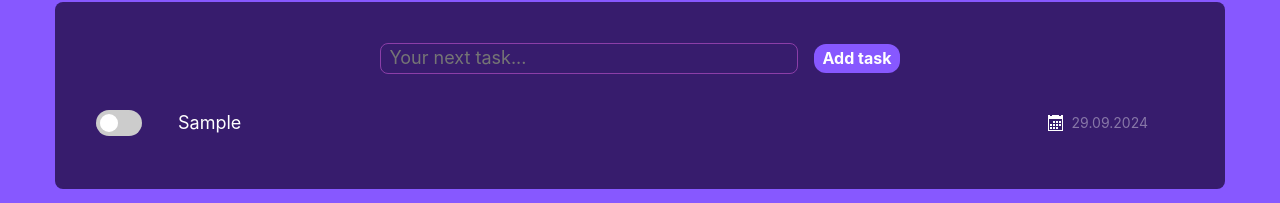
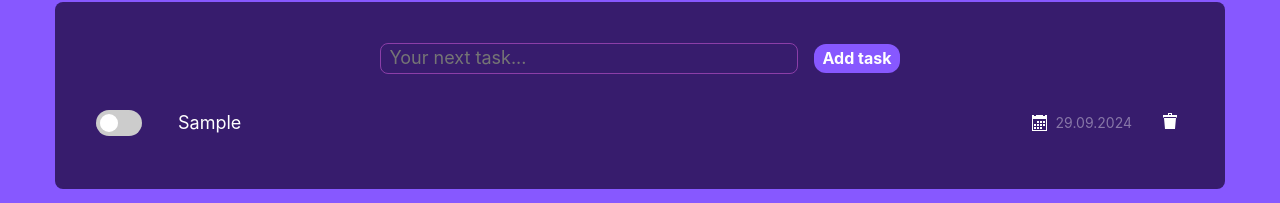
Before and after one commit to BorysovS/test-task-todo-list, a React (Vite) app: page / in a window 1280 px wide. Both pictures are taken after typing "Sample" into the empty fields and a click on the button "Add task". Shown: the part 128-331 px from the top of the page. Built offline with nearby package versions, Linux system fonts and the light colour scheme.

Commit message:
finish fix

```diff
--- a/src/components/TaskItem/TaskItem.jsx
+++ b/src/components/TaskItem/TaskItem.jsx
@@ -37,14 +37,14 @@ export const TaskItem = ({ task, toggleCompleted, deleteTask }) => {
         type="button"
         onClick={() => deleteTask(task.id)}
       >
-        {/* <svg
+        <svg
           width={16}
           height={16}
           aria-label="icon-bin"
           className={styles.del_icon}
         >
-          <use href={sprite + '#icon-bin'}></use>
-        </svg> */}
+          <use href={`/sprite.svg#icon-bin`}></use>
+        </svg>
       </button>
     </div>
   );
```
